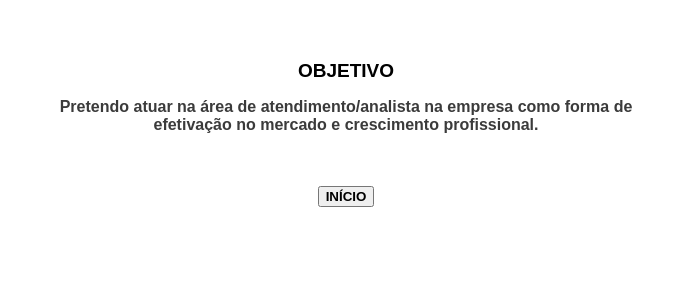
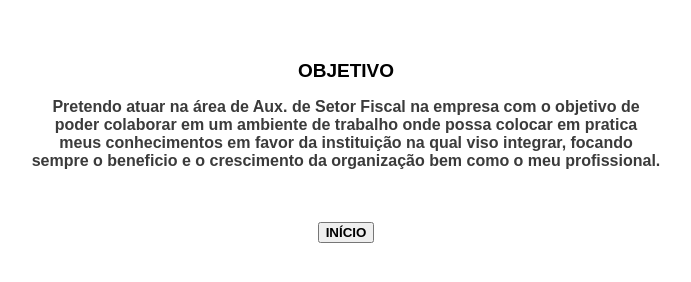
Before and after one commit to alciran-job/curriculo-html-css, a plain HTML site: page menu/objetivo.html in a window 1280 px wide. Shown: the whole page, without its empty margins (294-985 px from the left). Drawn offline with Linux system fonts and the light colour scheme; files that its build step writes are made by us from their sources.

Commit message:
Editar <p> do title

```diff
--- a/menu/objetivo.html
+++ b/menu/objetivo.html
@@ -13,7 +13,10 @@
 
         <h2 class="titulo formatação" id="objetivo">OBJETIVO</h2>
         <p class="formatação" id="frase_objetivo">
-            <strong>Pretendo atuar na área de atendimento/analista na empresa como forma de <br> efetivação no mercado e crescimento profissional.</strong>
+            <strong>Pretendo atuar na área de Aux. de Setor Fiscal na empresa com o objetivo de <br>
+                    poder colaborar em um ambiente de trabalho onde possa colocar em pratica <br>
+                    meus conhecimentos em favor da instituição na qual viso integrar, focando <br>
+                    sempre o beneficio e o crescimento da organização bem como o meu profissional.</strong>
         </p>
 
         <br>
```
